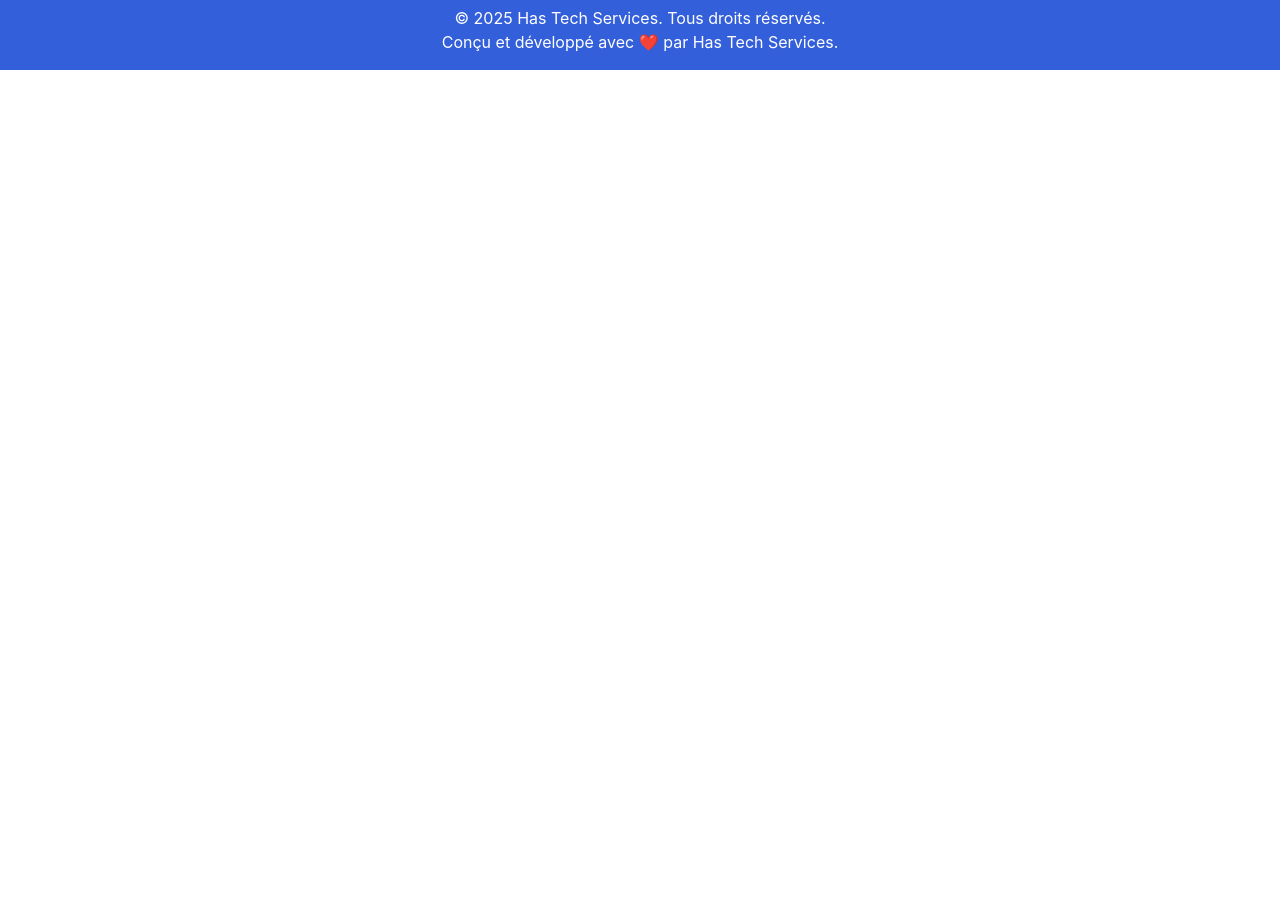
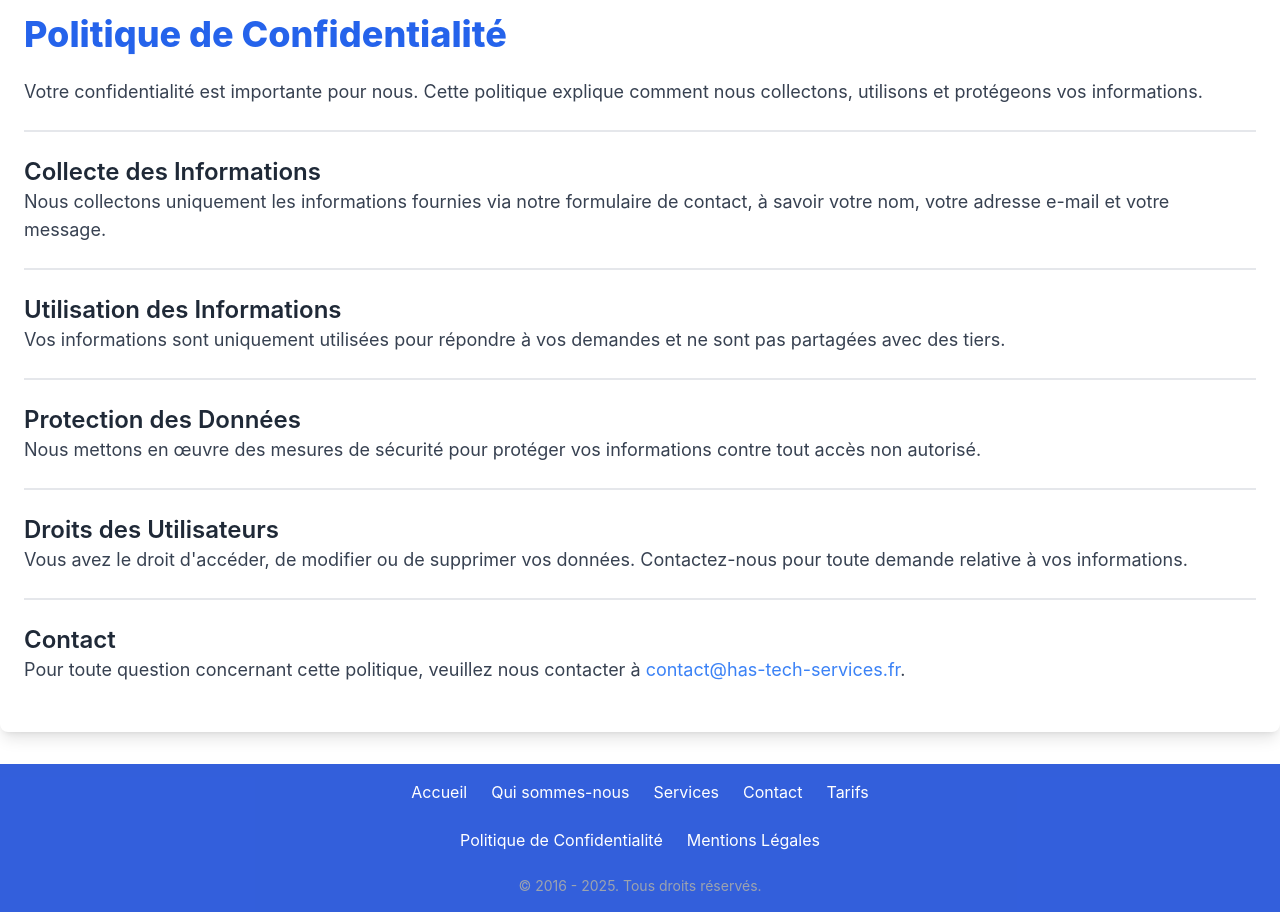
Before and after one commit to HASSANEBEZZA/Has-Tech-Services, a React (Create React App) app: page /privacy-policy in a window 1280 px wide. Shown: the part 240-1152 px from the top of the page. Before the commit the page ends 800 px from the top, so only its background shows below. Built offline with nearby package versions, Linux system fonts and the light colour scheme.

Commit message:
ajout de mentionlegal et Politique de confidentialité

```diff
--- a/src/App.tsx
+++ b/src/App.tsx
@@ -11,6 +11,8 @@ import NetworkServices from './components/NetworkServices';
 import AssistanceFormation from './components/AssistanceFormation';
 import CreationSitesAccompagnement from './components/CreationSitesAccompagnement';
 import Tarifs from './pages/Tarifs';
+import PrivacyPolicy from './pages/PrivacyPolicy';
+import MentionsLegales from './pages/MentionsLegales';
 
 const HomePage: React.FC = () => {
   return (
@@ -64,6 +66,12 @@ const App: React.FC = () => {
 
             {/* Page Tarifs */}
             <Route path="/tarifs" element={<Tarifs />} />
+
+            {/* Page Politique de Confidentialité */}
+            <Route path="/privacy-policy" element={<PrivacyPolicy />} />
+
+            {/* Page Mentions Légales */}
+            <Route path="/mentions-legales" element={<MentionsLegales />} />
           </Routes>
         </main>
 
--- a/src/components/Contact.tsx
+++ b/src/components/Contact.tsx
@@ -1,15 +1,20 @@
 import React, { useState } from 'react';
 import axios from 'axios';
 import { FaTwitter, FaFacebook, FaInstagram, FaLinkedin, FaTiktok, FaYoutube } from 'react-icons/fa';
-import '../components/SocialMedia.scss';
+import '../components/contactstyles.scss';
 
 const Contact: React.FC = () => {
   const [formData, setFormData] = useState({ name: '', email: '', message: '' });
   const [status, setStatus] = useState<'idle' | 'loading' | 'success' | 'error'>('idle');
   const [errorMessage, setErrorMessage] = useState<string>('');
+  const [isAccepted, setIsAccepted] = useState<boolean>(false);
 
   const handleChange = (e: React.ChangeEvent<HTMLInputElement | HTMLTextAreaElement>) => {
     setFormData({ ...formData, [e.target.name]: e.target.value });
+  };
+
+  const handleCheckboxChange = (e: React.ChangeEvent<HTMLInputElement>) => {
+    setIsAccepted(e.target.checked);
   };
 
   const handleSubmit = async (e: React.FormEvent) => {
@@ -18,7 +23,6 @@ const Contact: React.FC = () => {
     setErrorMessage('');
 
     try {
-      // URL du backend hébergé sur Railway
       const response = await axios.post(
         'https://serveur-dispose-de-services-technologiques.railway.internal/api/contact',
         formData
@@ -42,8 +46,8 @@ const Contact: React.FC = () => {
           <h2 className="text-5xl font-extrabold text-blue-700 mb-8">Contactez-nous</h2>
           <p className="text-xl text-gray-700 mb-10">
             Besoin d'assistance ? Contactez-nous via le formulaire ou par email à{' '}
-            <a href="mailto:support@has-tech.com" className="text-blue-500 underline">
-              support@has-tech.com
+            <a href="mailto:contact@has-tech-services.fr" className="text-blue-500 underline">
+            contact@has-tech-services.fr
             </a>
             .
           </p>
@@ -84,14 +88,34 @@ const Contact: React.FC = () => {
                 required
               ></textarea>
             </div>
+
+            {/* Case à cocher pour la politique de confidentialité */}
+            <div className="flex items-center space-x-2">
+              <input
+                type="checkbox"
+                id="privacy-policy"
+                checked={isAccepted}
+                onChange={handleCheckboxChange}
+                className="h-5 w-5 text-blue-600 border-gray-300 rounded focus:ring-2 focus:ring-blue-300"
+                required
+              />
+              <label htmlFor="privacy-policy" className="text-sm text-gray-700">
+                J'accepte la{' '}
+                <a href="/politique-de-confidentialite" className="text-blue-500 underline">
+                  politique de confidentialité
+                </a>.
+              </label>
+            </div>
+
             <button
               type="submit"
-              className="w-full py-3 bg-blue-700 text-white font-medium rounded-lg hover:bg-blue-600 text-xl"
-              disabled={status === 'loading'}
+              className={`w-full py-3 bg-blue-700 text-white font-medium rounded-lg hover:bg-blue-600 text-xl ${!isAccepted ? 'opacity-50 cursor-not-allowed' : ''}`}
+              disabled={!isAccepted || status === 'loading'}
             >
               {status === 'loading' ? 'Envoi en cours...' : 'Envoyer'}
             </button>
           </form>
+
           {status === 'success' && (
             <p className="text-green-600 text-lg mt-4">Votre message a été envoyé avec succès !</p>
           )}
--- a/src/components/Footer.tsx
+++ b/src/components/Footer.tsx
@@ -1,10 +1,81 @@
 import React from 'react';
 import './Footer.scss';
+import { Link } from 'react-router-dom';
+import { Link as ScrollLink } from 'react-scroll';
+
 const Footer: React.FC = () => {
   return (
-    <footer className="footer">
-      <p>&copy; 2025 Has Tech Services. Tous droits réservés.</p>
-      <p>Conçu et développé avec ❤️ par Has Tech Services.</p>
+    <footer className="footer bg-gray-900 text-white py-6">
+      <div className="container mx-auto text-center max-w-4xl px-4">
+        {/* Liens de navigation */}
+        <div className="mb-6">
+          <ul className="flex flex-col md:flex-row justify-center space-x-0 md:space-x-6 space-y-4 md:space-y-0">
+            <li>
+              <Link to="/" className="text-white hover:text-gray-300 cursor-pointer">
+                Accueil
+              </Link>
+            </li>
+            <li>
+              <ScrollLink
+                to="about-us"
+                smooth={true}
+                duration={500}
+                className="text-white hover:text-gray-300 cursor-pointer"
+              >
+                Qui sommes-nous
+              </ScrollLink>
+            </li>
+            <li>
+              <ScrollLink
+                to="services"
+                smooth={true}
+                duration={500}
+                className="text-white hover:text-gray-300 cursor-pointer"
+              >
+                Services
+              </ScrollLink>
+            </li>
+            <li>
+              <ScrollLink
+                to="contact"
+                smooth={true}
+                duration={500}
+                className="text-white hover:text-gray-300 cursor-pointer"
+              >
+                Contact
+              </ScrollLink>
+            </li>
+            <li>
+              <Link to="/tarifs" className="text-white hover:text-gray-300 cursor-pointer">
+                Tarifs
+              </Link>
+            </li>
+          </ul>
+        </div>
+
+        {/* Liens vers les pages légales */}
+        <div className="mb-6">
+          <ul className="flex flex-col md:flex-row justify-center space-x-0 md:space-x-6 space-y-4 md:space-y-0">
+            <li>
+              <Link to="/privacy-policy" className="text-white hover:text-gray-300 cursor-pointer">
+                Politique de Confidentialité
+              </Link>
+            </li>
+            <li>
+              <Link to="/mentions-legales" className="text-white hover:text-gray-300 cursor-pointer">
+                Mentions Légales
+              </Link>
+            </li>
+          </ul>
+        </div>
+
+        {/* Message de copyright */}
+        <div className="mt-6">
+          <p className="text-gray-400 text-sm">
+            © 2016 - 2025. Tous droits réservés.
+          </p>
+        </div>
+      </div>
     </footer>
   );
 };
--- a/src/components/TopBar.tsx
+++ b/src/components/TopBar.tsx
@@ -10,7 +10,7 @@ const TopBar: React.FC = () => {
         <div className="top-bar-item">
           <FaPhoneAlt className="icon" />
           <span>
-            Appelez-nous : <strong>+33 7 76 11 68 96</strong>
+            Appelez-nous : <strong>07 76 11 68 96</strong>
           </span>
         </div>
 
--- /dev/null
+++ b/src/components/contactstyles.scss
@@ -0,0 +1,48 @@
+.contact-section {
+    background-color: #f3f4f6; // Couleur de fond gris clair
+  }
+
+  .contact-section h2 {
+    color: #0b39e0; // Bleu clair pour le titre
+  }
+
+  .form-container {
+    @apply p-12 shadow-lg rounded-lg max-w-5xl mx-auto space-y-8 bg-white;
+
+    input,
+    textarea {
+      @apply w-full px-6 py-4 border border-gray-300 rounded-lg text-xl;
+    }
+
+    button {
+      @apply w-full py-3 bg-blue-700 text-white font-medium rounded-lg hover:bg-blue-600;
+    }
+  }
+
+  .social-media-section {
+    background-color: #cccdcf; // Couleur de fond gris des icônes des réseaux sociaux
+  }
+
+  // Couleur du titre dans la section des réseaux sociaux
+  .social-media-section h3 {
+    color: #0b0bf5; // Couleur bleue pour le titre des réseaux sociaux
+    transition: color 0.3s ease;
+  }
+
+  // Changer la couleur des icônes des réseaux sociaux au survol
+  .social-media-section a {
+    transition: color 0.3s ease; // Ajout d'une transition pour le survol
+  }
+
+  .social-media-section a:hover {
+    color: #0b0bf5; // Appliquer la couleur #0b0bf5 lors du survol
+  }
+
+  .social-media-section a svg {
+    fill: #0b0bf5; // Couleur initiale des icônes, à ajuster si nécessaire
+    transition: fill 0.3s ease; // Transition pour le changement de couleur
+  }
+
+  .social-media-section a:hover svg {
+    fill: #7d7dfa; // Applique la couleur #0b0bf5 lors du survol sur les icônes
+  }
--- /dev/null
+++ b/src/pages/MentionsLegales.tsx
@@ -0,0 +1,48 @@
+import React from "react";
+
+const MentionsLegales = () => {
+  return (
+    <div className="container mx-auto p-6 bg-white shadow-lg rounded-lg my-8">
+      <h1 className="text-4xl font-extrabold text-blue-600 mb-6">Mentions Légales</h1>
+
+      <p className="text-lg text-gray-700 mb-6">
+        Conformément aux dispositions des articles 6-III et 19 de la Loi n°2004-575 du 21 juin 2004 pour la Confiance dans l'économie numérique, nous vous informons des éléments suivants :
+      </p>
+
+      <div className="border-t-2 border-gray-200 my-6"></div>
+
+      <h2 className="text-2xl font-semibold text-gray-800 mt-4">Éditeur du Site</h2>
+      <p className="text-lg text-gray-700 mb-4">
+        <strong>Nom :</strong> Has Tech Services <br />
+        <strong>Adresse :</strong> 6 Impasse des peupliers, 59247 Hem-Lenglet  <br />
+        <strong>Téléphone :</strong> 0776116896 <br />
+        <strong>Email :</strong> contact@has-tech-services.fr
+      </p>
+
+      <div className="border-t-2 border-gray-200 my-6"></div>
+
+      <h2 className="text-2xl font-semibold text-gray-800 mt-4">Hébergement</h2>
+      <p className="text-lg text-gray-700 mb-4">
+        <strong>Le site est hébergé par :</strong> <br />
+        <strong>Nom:</strong> vercel <br />
+        <strong>Adresse :</strong> San Francisco, California, États-Unis États-Unis <br />
+      </p>
+
+      <div className="border-t-2 border-gray-200 my-6"></div>
+
+      <h2 className="text-2xl font-semibold text-gray-800 mt-4">Propriété Intellectuelle</h2>
+      <p className="text-lg text-gray-700 mb-4">
+        Tout le contenu présent sur ce site (textes, images, logos, etc.) est la propriété exclusive de Has Tech Services, sauf mention contraire. Toute reproduction, distribution ou utilisation sans autorisation est interdite.
+      </p>
+
+      <div className="border-t-2 border-gray-200 my-6"></div>
+
+      <h2 className="text-2xl font-semibold text-gray-800 mt-4">Responsabilité</h2>
+      <p className="text-lg text-gray-700 mb-6">
+        L'éditeur ne saurait être tenu responsable des dommages directs ou indirects résultant de l'utilisation du site.
+      </p>
+    </div>
+  );
+};
+
+export default MentionsLegales;
--- /dev/null
+++ b/src/pages/PrivacyPolicy.tsx
@@ -0,0 +1,50 @@
+import React from "react";
+
+const PrivacyPolicy = () => {
+  return (
+    <div className="container mx-auto p-6 bg-white shadow-lg rounded-lg my-8">
+      <h1 className="text-4xl font-extrabold text-blue-600 mb-6">Politique de Confidentialité</h1>
+
+      <p className="text-lg text-gray-700 mb-6">
+        Votre confidentialité est importante pour nous. Cette politique explique comment nous collectons, utilisons et protégeons vos informations.
+      </p>
+
+      <div className="border-t-2 border-gray-200 my-6"></div>
+
+      <h2 className="text-2xl font-semibold text-gray-800 mt-4">Collecte des Informations</h2>
+      <p className="text-lg text-gray-700 mb-4">
+        Nous collectons uniquement les informations fournies via notre formulaire de contact, à savoir votre nom, votre adresse e-mail et votre message.
+      </p>
+
+      <div className="border-t-2 border-gray-200 my-6"></div>
+
+      <h2 className="text-2xl font-semibold text-gray-800 mt-4">Utilisation des Informations</h2>
+      <p className="text-lg text-gray-700 mb-4">
+        Vos informations sont uniquement utilisées pour répondre à vos demandes et ne sont pas partagées avec des tiers.
+      </p>
+
+      <div className="border-t-2 border-gray-200 my-6"></div>
+
+      <h2 className="text-2xl font-semibold text-gray-800 mt-4">Protection des Données</h2>
+      <p className="text-lg text-gray-700 mb-4">
+        Nous mettons en œuvre des mesures de sécurité pour protéger vos informations contre tout accès non autorisé.
+      </p>
+
+      <div className="border-t-2 border-gray-200 my-6"></div>
+
+      <h2 className="text-2xl font-semibold text-gray-800 mt-4">Droits des Utilisateurs</h2>
+      <p className="text-lg text-gray-700 mb-4">
+        Vous avez le droit d'accéder, de modifier ou de supprimer vos données. Contactez-nous pour toute demande relative à vos informations.
+      </p>
+
+      <div className="border-t-2 border-gray-200 my-6"></div>
+
+      <h2 className="text-2xl font-semibold text-gray-800 mt-4">Contact</h2>
+      <p className="text-lg text-gray-700 mb-6">
+        Pour toute question concernant cette politique, veuillez nous contacter à <a href="mailto:contact@votresite.com" className="text-blue-500 hover:underline">contact@has-tech-services.fr</a>.
+      </p>
+    </div>
+  );
+};
+
+export default PrivacyPolicy;
```
Also changed, not shown: src/components/QuiSommesNous.scss (+4 -4 lines).
